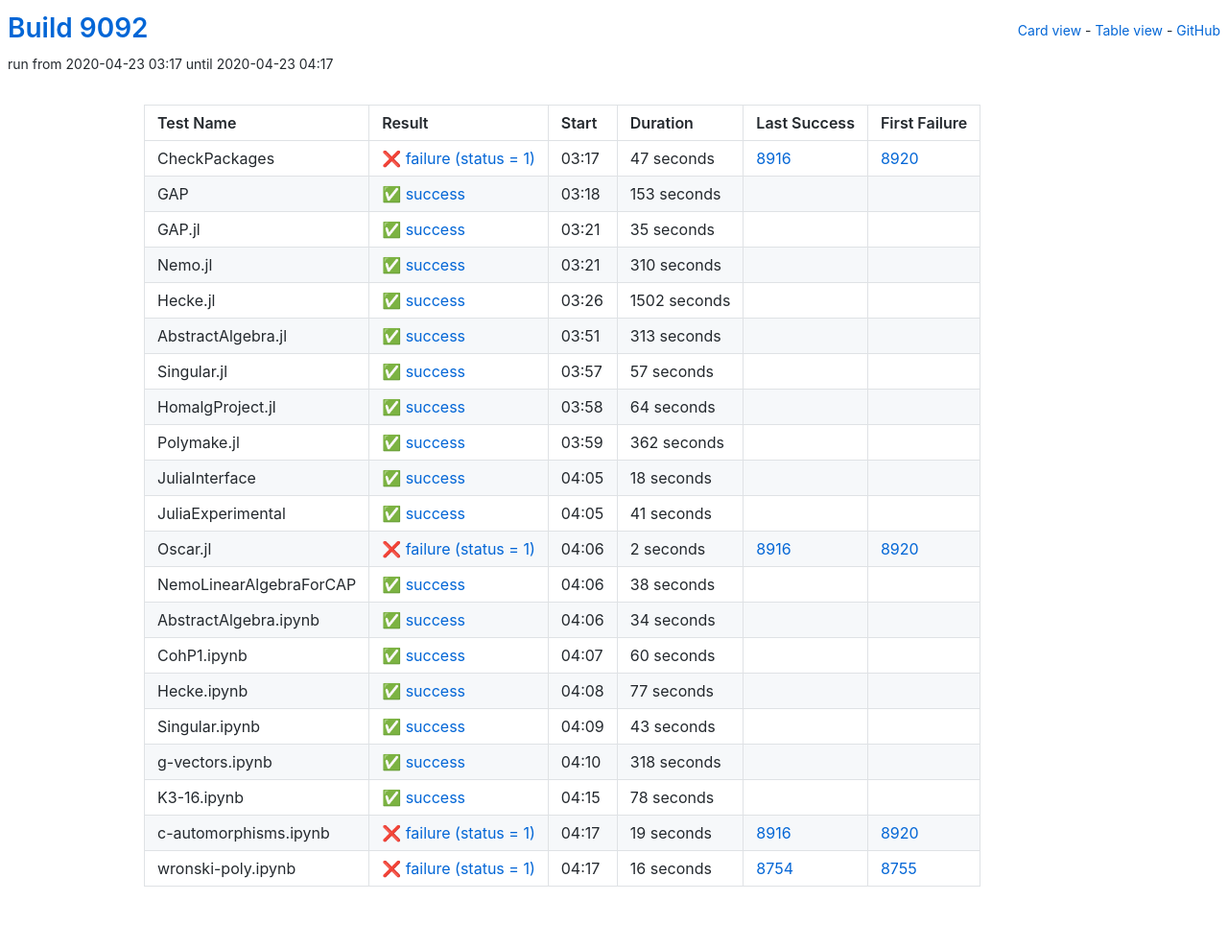
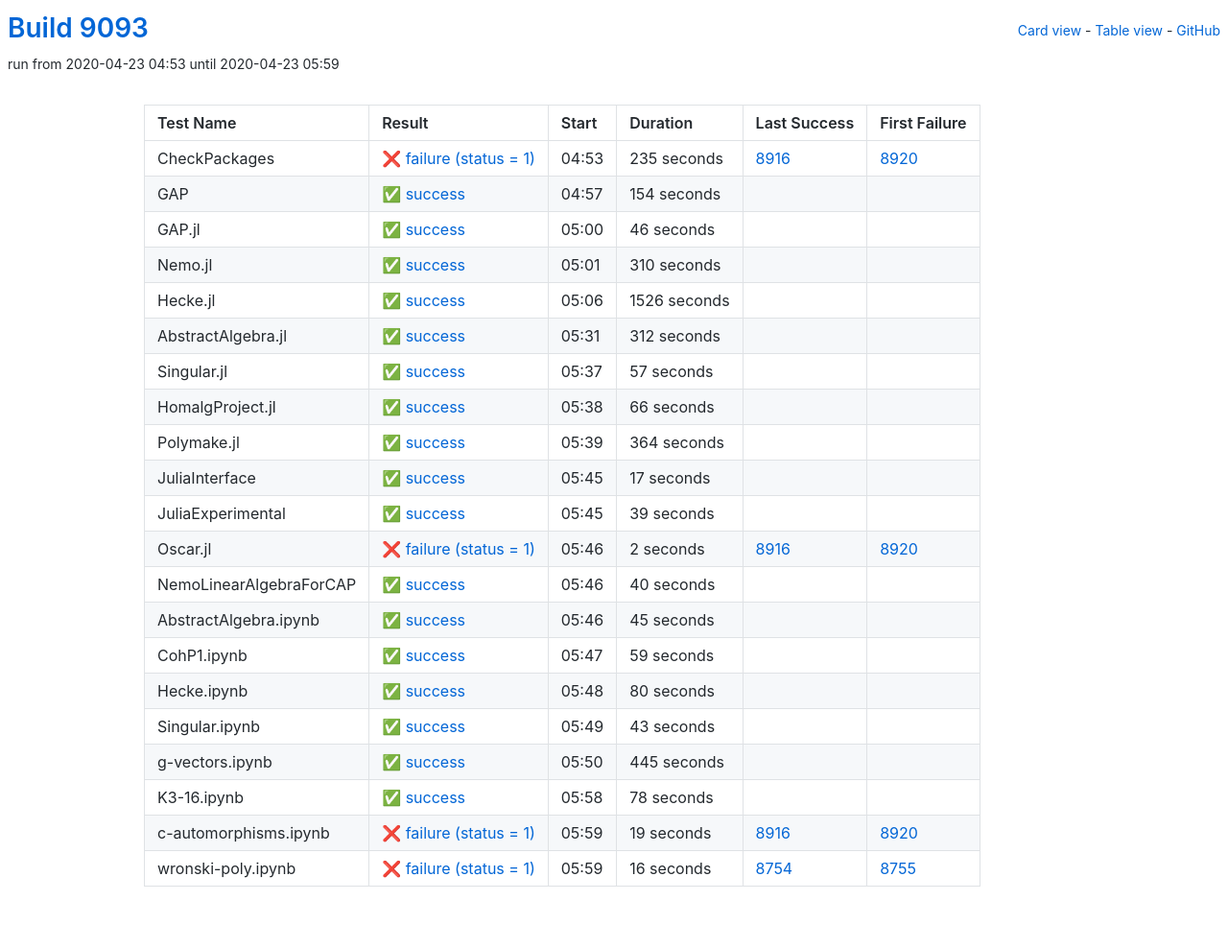
Before and after one commit to oscar-system/oscar-ci-status, a Jekyll site: the page built from table.html, in a window 1280 px wide. Shown: the whole page at 96% size. Built offline with Jekyll 4.4.1, drawn with Linux system fonts in a browser that asks for light colours.

Commit message:
Build 9093

```diff
--- a/_data/ci.yml
+++ b/_data/ci.yml
@@ -1,38 +1,38 @@
-build: 9092
-build_url: https://oscarci.mathematik.uni-kl.de/job/oscar/9092/
+build: 9093
+build_url: https://oscarci.mathematik.uni-kl.de/job/oscar/9093/
 job: oscar
 tests:
-- duration: 47
+- duration: 235
   exitcode: 1
   first_failure: 8920
   first_failure_url: https://oscarci.mathematik.uni-kl.de/job/oscar/8920/
   last_success: 8916
   last_success_url: https://oscarci.mathematik.uni-kl.de/job/oscar/8916/
-  log: https://oscarci.mathematik.uni-kl.de/job/oscar/9092/artifact/logs/build-9092/CheckPackages.log
+  log: https://oscarci.mathematik.uni-kl.de/job/oscar/9093/artifact/logs/build-9093/CheckPackages.log
   name: CheckPackages
-  start: 2020-04-23 03:17
+  start: 2020-04-23 04:53
   status: failure
   success: false
-- duration: 153
+- duration: 154
   exitcode: 0
   first_failure: false
   first_failure_url: null
   last_success: false
   last_success_url: null
-  log: https://oscarci.mathematik.uni-kl.de/job/oscar/9092/artifact/logs/build-9092/GAP.log
+  log: https://oscarci.mathematik.uni-kl.de/job/oscar/9093/artifact/logs/build-9093/GAP.log
   name: GAP
-  start: 2020-04-23 03:18
+  start: 2020-04-23 04:57
   status: success
   success: true
-- duration: 35
+- duration: 46
   exitcode: 0
   first_failure: false
   first_failure_url: null
   last_success: false
   last_success_url: null
-  log: https://oscarci.mathematik.uni-kl.de/job/oscar/9092/artifact/logs/build-9092/GAP.jl.log
+  log: https://oscarci.mathematik.uni-kl.de/job/oscar/9093/artifact/logs/build-9093/GAP.jl.log
   name: GAP.jl
-  start: 2020-04-23 03:21
+  start: 2020-04-23 05:00
   status: success
   success: true
 - duration: 310
@@ -41,31 +41,31 @@ tests:
   first_failure_url: null
   last_success: false
   last_success_url: null
-  log: https://oscarci.mathematik.uni-kl.de/job/oscar/9092/artifact/logs/build-9092/Nemo.jl.log
+  log: https://oscarci.mathematik.uni-kl.de/job/oscar/9093/artifact/logs/build-9093/Nemo.jl.log
   name: Nemo.jl
-  start: 2020-04-23 03:21
+  start: 2020-04-23 05:01
   status: success
   success: true
-- duration: 1502
+- duration: 1526
   exitcode: 0
   first_failure: false
   first_failure_url: null
   last_success: false
   last_success_url: null
-  log: https://oscarci.mathematik.uni-kl.de/job/oscar/9092/artifact/logs/build-9092/Hecke.jl.log
+  log: https://oscarci.mathematik.uni-kl.de/job/oscar/9093/artifact/logs/build-9093/Hecke.jl.log
   name: Hecke.jl
-  start: 2020-04-23 03:26
+  start: 2020-04-23 05:06
   status: success
   success: true
-- duration: 313
+- duration: 312
   exitcode: 0
   first_failure: false
   first_failure_url: null
   last_success: false
   last_success_url: null
-  log: https://oscarci.mathematik.uni-kl.de/job/oscar/9092/artifact/logs/build-9092/AbstractAlgebra.jl.log
+  log: https://oscarci.mathematik.uni-kl.de/job/oscar/9093/artifact/logs/build-9093/AbstractAlgebra.jl.log
   name: AbstractAlgebra.jl
-  start: 2020-04-23 03:51
+  start: 2020-04-23 05:31
   status: success
   success: true
 - duration: 57
@@ -74,53 +74,53 @@ tests:
   first_failure_url: null
   last_success: false
   last_success_url: null
-  log: https://oscarci.mathematik.uni-kl.de/job/oscar/9092/artifact/logs/build-9092/Singular.jl.log
+  log: https://oscarci.mathematik.uni-kl.de/job/oscar/9093/artifact/logs/build-9093/Singular.jl.log
   name: Singular.jl
-  start: 2020-04-23 03:57
+  start: 2020-04-23 05:37
   status: success
   success: true
-- duration: 64
+- duration: 66
   exitcode: 0
   first_failure: false
   first_failure_url: null
   last_success: false
   last_success_url: null
-  log: https://oscarci.mathematik.uni-kl.de/job/oscar/9092/artifact/logs/build-9092/HomalgProject.jl.log
+  log: https://oscarci.mathematik.uni-kl.de/job/oscar/9093/artifact/logs/build-9093/HomalgProject.jl.log
   name: HomalgProject.jl
-  start: 2020-04-23 03:58
+  start: 2020-04-23 05:38
   status: success
   success: true
-- duration: 362
+- duration: 364
   exitcode: 0
   first_failure: false
   first_failure_url: null
   last_success: false
   last_success_url: null
-  log: https://oscarci.mathematik.uni-kl.de/job/oscar/9092/artifact/logs/build-9092/Polymake.jl.log
+  log: https://oscarci.mathematik.uni-kl.de/job/oscar/9093/artifact/logs/build-9093/Polymake.jl.log
   name: Polymake.jl
-  start: 2020-04-23 03:59
+  start: 2020-04-23 05:39
   status: success
   success: true
-- duration: 18
+- duration: 17
   exitcode: 0
   first_failure: false
   first_failure_url: null
   last_success: false
   last_success_url: null
-  log: https://oscarci.mathematik.uni-kl.de/job/oscar/9092/artifact/logs/build-9092/JuliaInterface.log
+  log: https://oscarci.mathematik.uni-kl.de/job/oscar/9093/artifact/logs/build-9093/JuliaInterface.log
   name: JuliaInterface
-  start: 2020-04-23 04:05
+  start: 2020-04-23 05:45
   status: success
   success: true
-- duration: 41
+- duration: 39
   exitcode: 0
   first_failure: false
   first_failure_url: null
   last_success: false
   last_success_url: null
-  log: https://oscarci.mathematik.uni-kl.de/job/oscar/9092/artifact/logs/build-9092/JuliaExperimental.log
+  log: https://oscarci.mathematik.uni-kl.de/job/oscar/9093/artifact/logs/build-9093/JuliaExperimental.log
   name: JuliaExperimental
-  start: 2020-04-23 04:05
+  start: 2020-04-23 05:45
   status: success
   success: true
 - duration: 2
@@ -129,53 +129,53 @@ tests:
   first_failure_url: https://oscarci.mathematik.uni-kl.de/job/oscar/8920/
   last_success: 8916
   last_success_url: https://oscarci.mathematik.uni-kl.de/job/oscar/8916/
-  log: https://oscarci.mathematik.uni-kl.de/job/oscar/9092/artifact/logs/build-9092/Oscar.jl.log
+  log: https://oscarci.mathematik.uni-kl.de/job/oscar/9093/artifact/logs/build-9093/Oscar.jl.log
   name: Oscar.jl
-  start: 2020-04-23 04:06
+  start: 2020-04-23 05:46
   status: failure
   success: false
-- duration: 38
+- duration: 40
   exitcode: 0
   first_failure: false
   first_failure_url: null
   last_success: false
   last_success_url: null
-  log: https://oscarci.mathematik.uni-kl.de/job/oscar/9092/artifact/logs/build-9092/NemoLinearAlgebraForCAP.log
+  log: https://oscarci.mathematik.uni-kl.de/job/oscar/9093/artifact/logs/build-9093/NemoLinearAlgebraForCAP.log
   name: NemoLinearAlgebraForCAP
-  start: 2020-04-23 04:06
+  start: 2020-04-23 05:46
   status: success
   success: true
-- duration: 34
+- duration: 45
   exitcode: 0
   first_failure: false
   first_failure_url: null
   last_success: false
   last_success_url: null
-  log: https://oscarci.mathematik.uni-kl.de/job/oscar/9092/artifact/logs/build-9092/AbstractAlgebra.ipynb.log
+  log: https://oscarci.mathematik.uni-kl.de/job/oscar/9093/artifact/logs/build-9093/AbstractAlgebra.ipynb.log
   name: AbstractAlgebra.ipynb
-  start: 2020-04-23 04:06
+  start: 2020-04-23 05:46
   status: success
   success: true
-- duration: 60
+- duration: 59
   exitcode: 0
   first_failure: false
   first_failure_url: null
   last_success: false
   last_success_url: null
-  log: https://oscarci.mathematik.uni-kl.de/job/oscar/9092/artifact/logs/build-9092/CohP1.ipynb.log
+  log: https://oscarci.mathematik.uni-kl.de/job/oscar/9093/artifact/logs/build-9093/CohP1.ipynb.log
   name: CohP1.ipynb
-  start: 2020-04-23 04:07
+  start: 2020-04-23 05:47
   status: success
   success: true
-- duration: 77
+- duration: 80
   exitcode: 0
   first_failure: false
   first_failure_url: null
   last_success: false
   last_success_url: null
-  log: https://oscarci.mathematik.uni-kl.de/job/oscar/9092/artifact/logs/build-9092/Hecke.ipynb.log
+  log: https://oscarci.mathematik.uni-kl.de/job/oscar/9093/artifact/logs/build-9093/Hecke.ipynb.log
   name: Hecke.ipynb
-  start: 2020-04-23 04:08
+  start: 2020-04-23 05:48
   status: success
   success: true
 - duration: 43
@@ -184,20 +184,20 @@ tests:
   first_failure_url: null
   last_success: false
   last_success_url: null
-  log: https://oscarci.mathematik.uni-kl.de/job/oscar/9092/artifact/logs/build-9092/Singular.ipynb.log
+  log: https://oscarci.mathematik.uni-kl.de/job/oscar/9093/artifact/logs/build-9093/Singular.ipynb.log
   name: Singular.ipynb
-  start: 2020-04-23 04:09
+  start: 2020-04-23 05:49
   status: success
   success: true
-- duration: 318
+- duration: 445
   exitcode: 0
   first_failure: false
   first_failure_url: null
   last_success: false
   last_success_url: null
-  log: https://oscarci.mathematik.uni-kl.de/job/oscar/9092/artifact/logs/build-9092/g-vectors.ipynb.log
+  log: https://oscarci.mathematik.uni-kl.de/job/oscar/9093/artifact/logs/build-9093/g-vectors.ipynb.log
   name: g-vectors.ipynb
-  start: 2020-04-23 04:10
+  start: 2020-04-23 05:50
   status: success
   success: true
 - duration: 78
@@ -206,9 +206,9 @@ tests:
   first_failure_url: null
   last_success: false
   last_success_url: null
-  log: https://oscarci.mathematik.uni-kl.de/job/oscar/9092/artifact/logs/build-9092/K3-16.ipynb.log
+  log: https://oscarci.mathematik.uni-kl.de/job/oscar/9093/artifact/logs/build-9093/K3-16.ipynb.log
   name: K3-16.ipynb
-  start: 2020-04-23 04:15
+  start: 2020-04-23 05:58
   status: success
   success: true
 - duration: 19
@@ -217,9 +217,9 @@ tests:
   first_failure_url: https://oscarci.mathematik.uni-kl.de/job/oscar/8920/
   last_success: 8916
   last_success_url: https://oscarci.mathematik.uni-kl.de/job/oscar/8916/
-  log: https://oscarci.mathematik.uni-kl.de/job/oscar/9092/artifact/logs/build-9092/c-automorphisms.ipynb.log
+  log: https://oscarci.mathematik.uni-kl.de/job/oscar/9093/artifact/logs/build-9093/c-automorphisms.ipynb.log
   name: c-automorphisms.ipynb
-  start: 2020-04-23 04:17
+  start: 2020-04-23 05:59
   status: failure
   success: false
 - duration: 16
@@ -228,8 +228,8 @@ tests:
   first_failure_url: https://oscarci.mathematik.uni-kl.de/job/oscar/8755/
   last_success: 8754
   last_success_url: https://oscarci.mathematik.uni-kl.de/job/oscar/8754/
-  log: https://oscarci.mathematik.uni-kl.de/job/oscar/9092/artifact/logs/build-9092/wronski-poly.ipynb.log
+  log: https://oscarci.mathematik.uni-kl.de/job/oscar/9093/artifact/logs/build-9093/wronski-poly.ipynb.log
   name: wronski-poly.ipynb
-  start: 2020-04-23 04:17
+  start: 2020-04-23 05:59
   status: failure
   success: false
```
Also changed, not shown: README.md.
